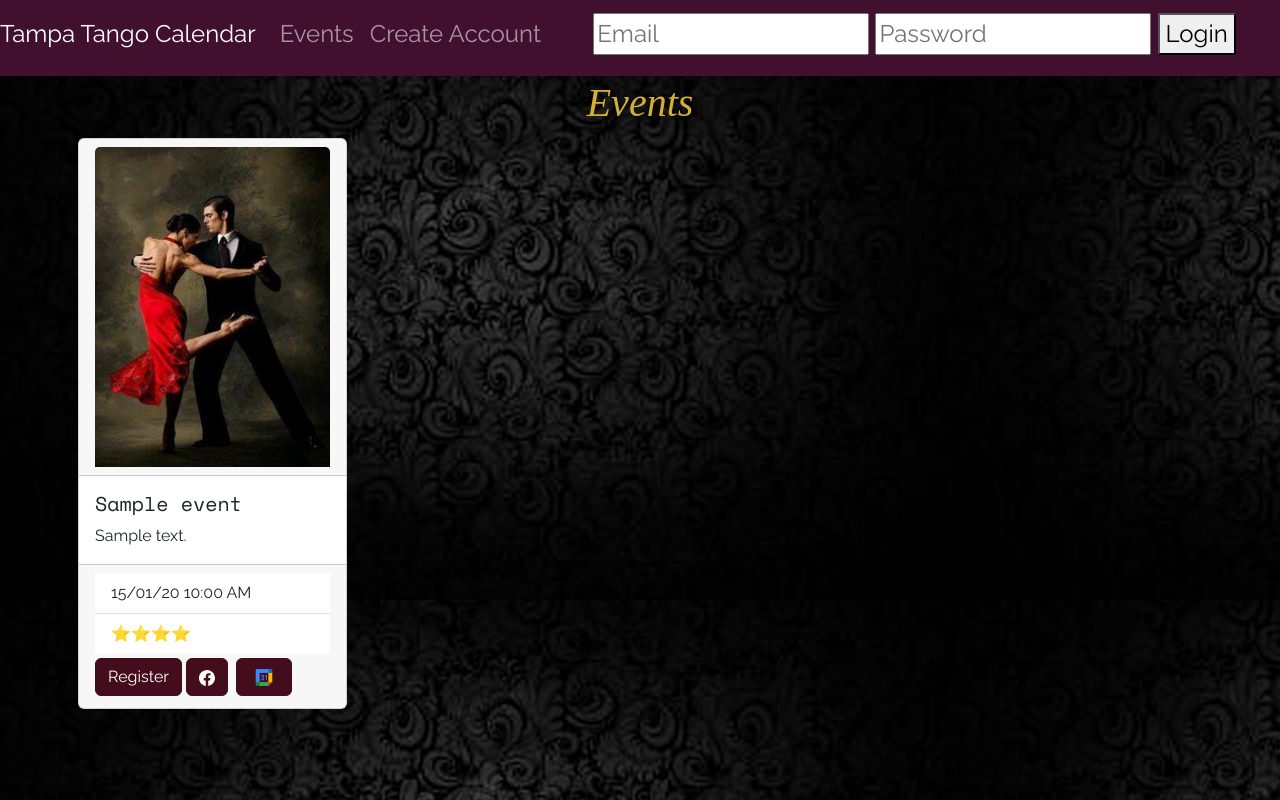
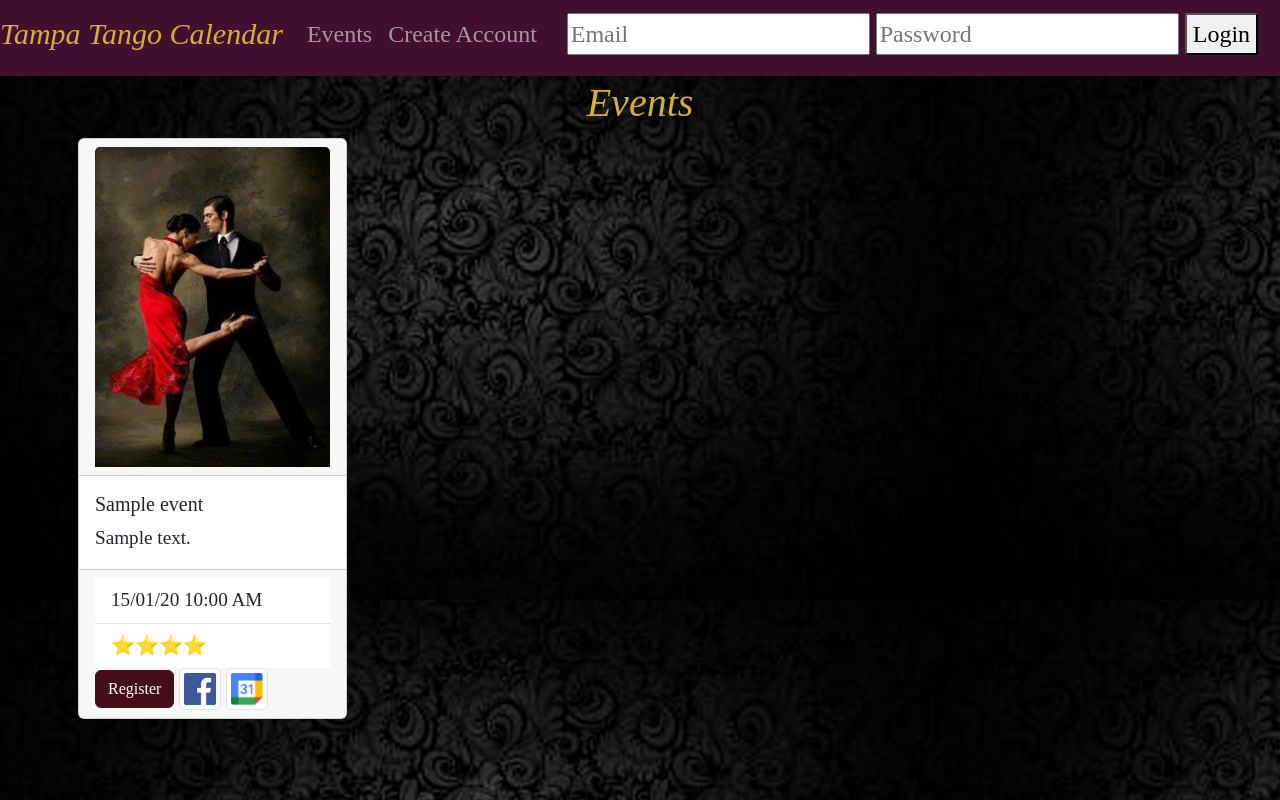
Before and after one commit to SuelenKarbivnychyy/Tampa-Tango-Calendar, a Flask app: page /events in a window 1280 px wide. Run offline with Flask 3, Linux system fonts and the light colour scheme; tables that the repository leaves empty hold one stand-in row (values such as "Sample post"); some libraries are stand-ins or nearby versions.

Commit message:
updated font style

```diff
--- a/static/css/style.css
+++ b/static/css/style.css
@@ -6,8 +6,6 @@
     background-position: center;
     padding: 280px 0 220px;
 }
-
-
 
 .main h2{
     font-size:2.6em;
@@ -37,7 +35,13 @@ body {
 
 .header-text {
     color:#D4AF37;
-    font-optical-sizing: auto; font-family: "Montserrat rev=1"; font-weight: 300; font-style: italic; font-stretch: normal; line-height: initial;
+    font-optical-sizing: auto; font-family: 'Playfair Display'; font-weight: 300; font-style: italic; font-stretch: normal; line-height: initial;
+}
+
+.navbar-header-text {
+    color:#D4AF37;
+    font-optical-sizing: auto; font-family: 'Playfair Display'; font-weight: 300; font-style: italic; font-stretch: normal; line-height: initial;
+    font-size: 30px !important;
 }
 
 .golden-text {
@@ -82,4 +86,18 @@ body {
 body {
     margin: 0;
     background: url("/static/img/background.jpg") repeat;
+    font-family: 'Playfair Display' !important;
+    font-size: larger !important;
 }
+
+
+.image-icon {
+    width: 42px;
+    height: 42px;
+}
+
+.event-details-image {
+    width: 100%;
+    height: 100%;
+    object-fit: cover;
+}
--- a/templates/base.html
+++ b/templates/base.html
@@ -13,16 +13,7 @@
   <script src="https://code.jquery.com/jquery-3.3.1.slim.min.js"></script>
   <link rel="preconnect" href="https://fonts.googleapis.com"><link rel="preconnect" href="https://fonts.gstatic.com" crossorigin><link href="https://fonts.googleapis.com/css2?family=Abril+Fatface&family=Space+Mono&display=swap" rel="stylesheet">
   <link rel="preconnect" href="https://fonts.googleapis.com"><link rel="preconnect" href="https://fonts.gstatic.com" crossorigin><link href="https://fonts.googleapis.com/css2?family=Raleway&display=swap" rel="stylesheet">
-  <style>
-      body{
-      font-family: 'Raleway', sans-serif;
-      }
 
-      h1,h2,h3,h4,h5,h6 {
-        font-family: 'Abril Fatface', cursive;
-        font-family: 'Space Mono', monospace;
-      }
-  </style>
 
 </head>
 <body>
@@ -32,7 +23,7 @@
 
 
 <nav class="navbar navbar-expand-lg navbar-dark bg-dark-purple fixed-top pb-3">
-    <a class="navbar-brand" href="/">Tampa Tango Calendar</a>
+    <a class="navbar-brand navbar-header-text display-2" href="/">Tampa Tango Calendar</a>
     <div class="collapse navbar-collapse">
          <ul class="navbar-nav me-auto">          <!--change the me-auto to ms-auto,mx-auto -->
             <li class="nav-item-active">
--- a/templates/events.html
+++ b/templates/events.html
@@ -25,7 +25,7 @@
   <div class="container">
     <div class="row ">
         {% for event in events %}
-          <div class="col-3 col-xs-6 p-2">
+          <div class="col-12 col-md-6 col-lg-3 p-2">
             <div class="card h-100">
               <div class="card-header" name="link_to_details" event_id="{{event.id}}">
                 <img src="/static/img/tango{{event.id % 10}}.jpg" class="card-img-top" alt="img">
@@ -45,13 +45,11 @@
                 {% else %}
                   <button class="btn btn-dark bg-dark-sienna text-white" type="submit" value="{{event.id}}" name="sign_up">Register</button>
               {% endif %}
-                <a type="button" class="btn btn-dark bg-dark-sienna text-white" target="_blank" href="https://www.facebook.com/sharer/sharer.php?u=http%3A%2F%2F127.0.0.1%3A5000%2Fevents%2F1&amp;src=sdkpreparse">
-                  <svg xmlns="http://www.w3.org/2000/svg" width="16" height="16" fill="currentColor" class="bi" viewBox="0 0 16 16">
-                      <path d="M16 8.049c0-4.446-3.582-8.05-8-8.05C3.58 0-.002 3.603-.002 8.05c0 4.017 2.926 7.347 6.75 7.951v-5.625h-2.03V8.05H6.75V6.275c0-2.017 1.195-3.131 3.022-3.131.876 0 1.791.157 1.791.157v1.98h-1.009c-.993 0-1.303.621-1.303 1.258v1.51h2.218l-.354 2.326H9.25V16c3.824-.604 6.75-3.934 6.75-7.951z"></path>
-                  </svg>
+                <a target="_blank" style="color:transparent" href="https://www.facebook.com/sharer/sharer.php?u=http%3A%2F%2F127.0.0.1%3A5000%2Fevents%2F1&amp;src=sdkpreparse">
+                  <img class="img-thumbnail image-icon " src="/static/img/facebook_icon.png"/>
                 </a>
-                <a class="btn btn-dark bg-dark-sienna text-white m-1" target="_blank" href="https://calendar.google.com/calendar/render?action=TEMPLATE&text={{event.name}}&details={{event.description}}&dates={{event.start_date_time.strftime('%Y%m%dT%H%M%S')}}/{{event.end_date_time.strftime('%Y%m%dT%H%M%S')}} &location={{event.location.address}}, {{event.location.city}} - {{event.location.zipcode}}">
-                  <img src="/static/img/calendar.png" width="30" />
+                <a target="_blank" style="color:transparent" href="https://calendar.google.com/calendar/render?action=TEMPLATE&text={{event.name}}&details={{event.description}}&dates={{event.start_date_time.strftime('%Y%m%dT%H%M%S')}}/{{event.end_date_time.strftime('%Y%m%dT%H%M%S')}} &location={{event.location.address}}, {{event.location.city}} - {{event.location.zipcode}}">
+                  <img class="img-thumbnail image-icon" src="/static/img/calendar.png"/>
                 </a>
               </div>
             </div>
--- a/templates/events_details.html
+++ b/templates/events_details.html
@@ -16,7 +16,7 @@
 <h1 class="text-center m-1 header-text">{{event.name}}</h1>
 <div class="container">
   <div class="row">
-    <div class="col-4 py-2"><img src="/static/img/tango{{event.id % 10}}.jpg" class="card-img-top" alt="img"></div>
+    <div class="col-4 py-2"><img src="/static/img/tango{{event.id % 10}}.jpg" class="event-details-image" alt="img"></div>
 
     <div class="col-8 py-2 golden-text">
       <div class="container container rounded border border-secondary px-4">
@@ -77,7 +77,7 @@
 
 <p hidden id="event_id">{{event.id}}</p>
 
-<h1 class="text-center m-1 header-text pb-2"> Reviews </h1>
+<h1 class="text-center m-1 header-text pb-1"> Reviews </h1>
 <div class="container container rounded border border-secondary py-3 px-2">
     <div class="row">
         <div class="card-group">
@@ -87,7 +87,7 @@
                     <p class="fw-bolder">{{review.user.fname}}</p>
                 </div>
                 <div class="card-body">
-                    <!-- <p class="card-title">{{review.user.fname}} </p> -->
+
                     <p class="card-title">{{review.rate * "⭐"}} </p>
                     <p class="card-text"><i>{{review.comment}}</i></p>
                 </div>
```
Also changed, not shown: templates/user_profile.html (+5 -8 lines), static/img/calendar.png, static/img/facebook_icon.png (added), templates/README.md (added).
